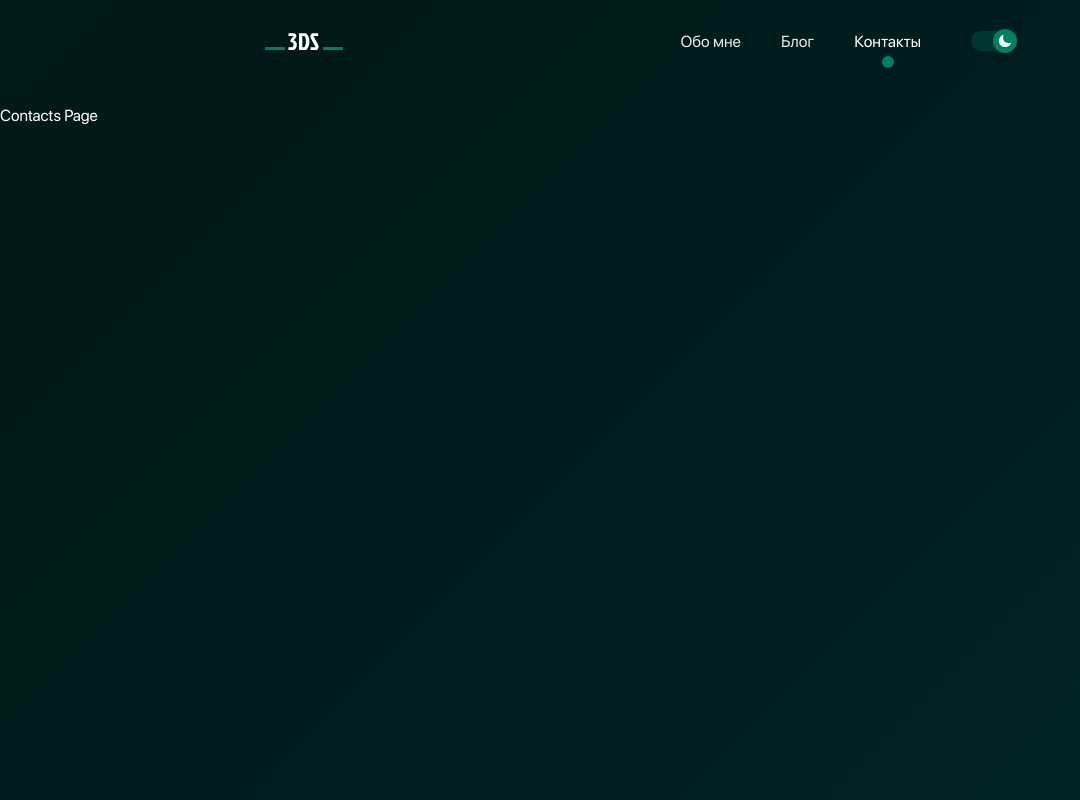
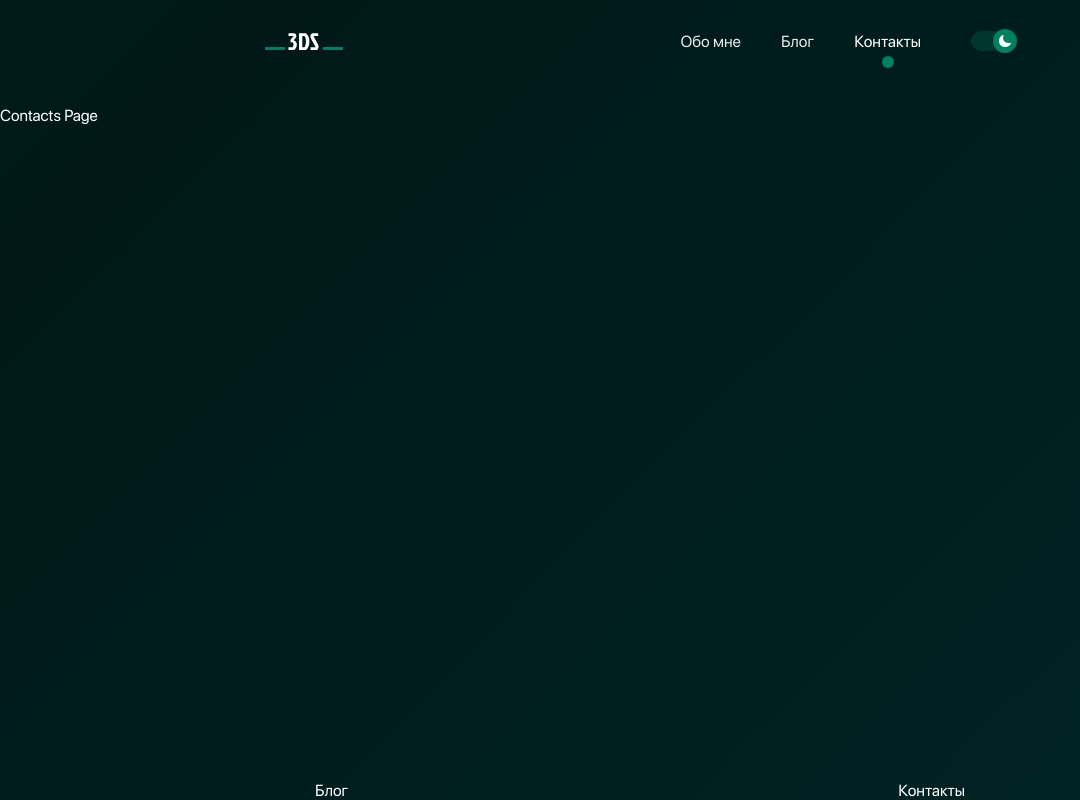
Before and after one commit to CorvuZ1/blog, a Next.js app in the folder frontend/: page /contacts in a window 1280 px wide. Shown: the whole page, without its empty margins (0-1080 px from the left). Built offline with nearby package versions, Linux system fonts and the light colour scheme; no server answers.

Commit message:
add sticky-nav

```diff
--- a/frontend/src/components/layout/layout.tsx
+++ b/frontend/src/components/layout/layout.tsx
@@ -5,7 +5,8 @@ import { Header } from "~/components/header/header";
 import { Container } from "~/components/container/container";
 import { SFPro } from "~/lib/utils/fonts/fonts";
 import { useTheme } from "~/lib/hooks/theme";
-import { HEADER_NAVIGATION } from "~/data/header/navigation";
+import { HEADER_NAVIGATION, STICKY_NAV_NAVIGATION } from "~/data/navigation/navigation";
+import { StickyNav } from "../sticky-nav/sticky-nav";
 
 export interface ILayoutProps {
   children: ReactNode;
@@ -31,6 +32,7 @@ export const Layout: FC<ILayoutProps> = props => {
             <Header navLinks={HEADER_NAVIGATION} className="mb-[55px]" />
           </Container>
           <main>{children}</main>
+          <StickyNav links={STICKY_NAV_NAVIGATION.about} />
         </div>
       </div>
     </>
--- /dev/null
+++ b/frontend/src/components/sticky-nav/sticky-nav.tsx
@@ -0,0 +1,25 @@
+import { FC } from "react";
+import { twMerge } from "tailwind-merge";
+import { Container } from "~/components/container/container";
+
+export interface IStickyNavProps {
+  className?: string;
+  links: {
+    label: string;
+    href: string;
+  }[];
+}
+
+export const StickyNav: FC<IStickyNavProps> = props => {
+  const { links, className } = props;
+
+  return (
+    <div className={twMerge("fixed bottom-0 w-full", className)}>
+      <Container className="flex w-full justify-between" size="xs">
+        {links.map((item, index) => (
+          <div>{item.label}</div>
+        ))}
+      </Container>
+    </div>
+  );
+};
--- a/frontend/src/data/header/navigation.ts
+++ /dev/null
@@ -1,3 +0,0 @@
-import { ROUTES } from "../routes/routes";
-
-export const HEADER_NAVIGATION = [ROUTES.about, ROUTES.blog, ROUTES.contacts];
--- /dev/null
+++ b/frontend/src/data/navigation/navigation.ts
@@ -0,0 +1,9 @@
+import { ROUTES } from "../routes/routes";
+
+export const HEADER_NAVIGATION = [ROUTES.about, ROUTES.blog, ROUTES.contacts];
+
+export const STICKY_NAV_NAVIGATION = {
+  about: [ROUTES.blog, ROUTES.contacts],
+  blog: [ROUTES.about, ROUTES.contacts],
+  contacts: [ROUTES.about, ROUTES.blog]
+};
--- a/frontend/src/pages/index.tsx
+++ b/frontend/src/pages/index.tsx
@@ -16,8 +16,6 @@ export interface IHomePageProps {
 
 const HomePage: NextPage<IHomePageProps> = props => {
   const { slides, about } = props;
-
-  console.log(about);
 
   return (
     <Layout>
```
